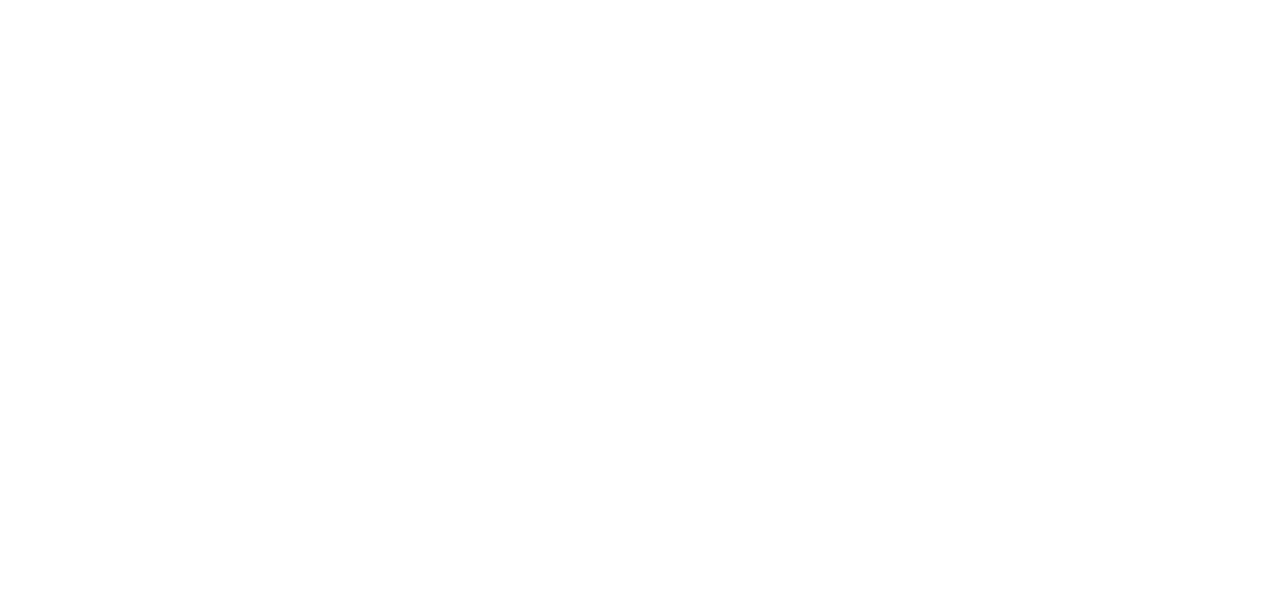
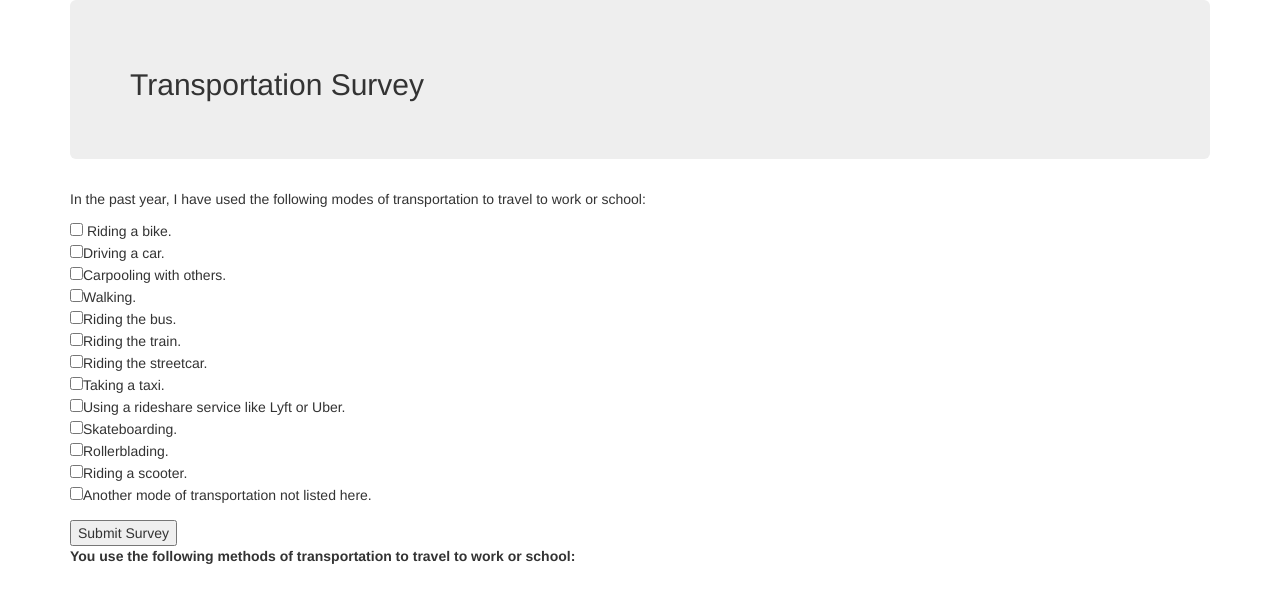
Before and after one commit to BAPotts/transportation-survey, a plain HTML site: page index.html in a window 1280 px wide. Drawn offline with Linux system fonts and the light colour scheme.

Commit message:
Add html contents

```diff
--- a/index.html
+++ b/index.html
@@ -1,15 +1,39 @@
 <!DOCTYPE html>
-<html lang="en">
+<html>
   <head>
-    <meta charset="UTF-8">
-    <meta name="viewport" content="width=device-width, initial-scale=1.0">
-    <title></title>
+    <title>Transportation Survey</title>
     <link href="css/bootstrap.css" rel="stylesheet" type="text/css">
     <link href="css/styles.css" rel="stylesheet" type="text/css">
     <script src="js/jquery-3.5.1.js"></script>
     <script src="js/scripts.js"></script>
   </head>
   <body>
-
+    <div class="container">
+      <div class="jumbotron">
+        <h2>Transportation Survey</h2>
+      </div>
+      <form id="transportation_survey">
+        <div class="form-group">
+          <p>In the past year, I have used the following modes of transportation to travel to work or school:</p>
+          <input type="checkbox" name="work-transportation" value="bike"> Riding a bike.<br>
+          <input type="checkbox" name="work-transportation" value="car">Driving a car.<br>
+          <input type="checkbox" name="work-transportation" value="carpool">Carpooling with others.<br>
+          <input type="checkbox" name="work-transportation" value="walk">Walking.<br>
+          <input type="checkbox" name="work-transportation" value="bus">Riding the bus.<br>
+          <input type="checkbox" name="work-transportation" value="train">Riding the train.<br>
+          <input type="checkbox" name="work-transportation" value="streetcar">Riding the streetcar.<br>
+          <input type="checkbox" name="work-transportation" value="taxi">Taking a taxi.<br>
+          <input type="checkbox" name="work-transportation" value="rideshare">Using a rideshare service like Lyft or Uber.<br>
+          <input type="checkbox" name="work-transportation" value="skateboard">Skateboarding.<br>
+          <input type="checkbox" name="work-transportation" value="rollerblade">Rollerblading.<br>
+          <input type="checkbox" name="work-transportation" value="scooter">Riding a scooter.<br>
+          <input type="checkbox" name="work-transportation" value="other">Another mode of transportation not listed here.<br>
+        </div>
+      <button type="submit">Submit Survey</button>
+      </form>
+      <span id="work-responses">
+        <p><b>You use the following methods of transportation to travel to work or school:</b></p>
+      </span>
+    </div>
   </body>
 </html>
```
